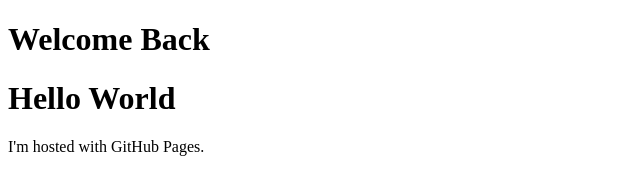
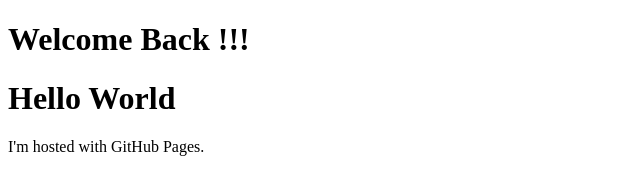
Before and after one commit to mohitthakur23/site, a plain HTML site: page index.html in a window 1280 px wide. Shown: the full height of the page, 0-640 px from the left. Drawn offline with Linux system fonts and the light colour scheme.

Commit message:
Update index.html

```diff
--- a/index.html
+++ b/index.html
@@ -1,7 +1,7 @@
 <!DOCTYPE html>
 <html>
 <body>
-<h1>Welcome Back</h1>
+<h1>Welcome Back !!!</h1>
 <h1>Hello World</h1>
 <p>I'm hosted with GitHub Pages.</p>
 </body>
```
